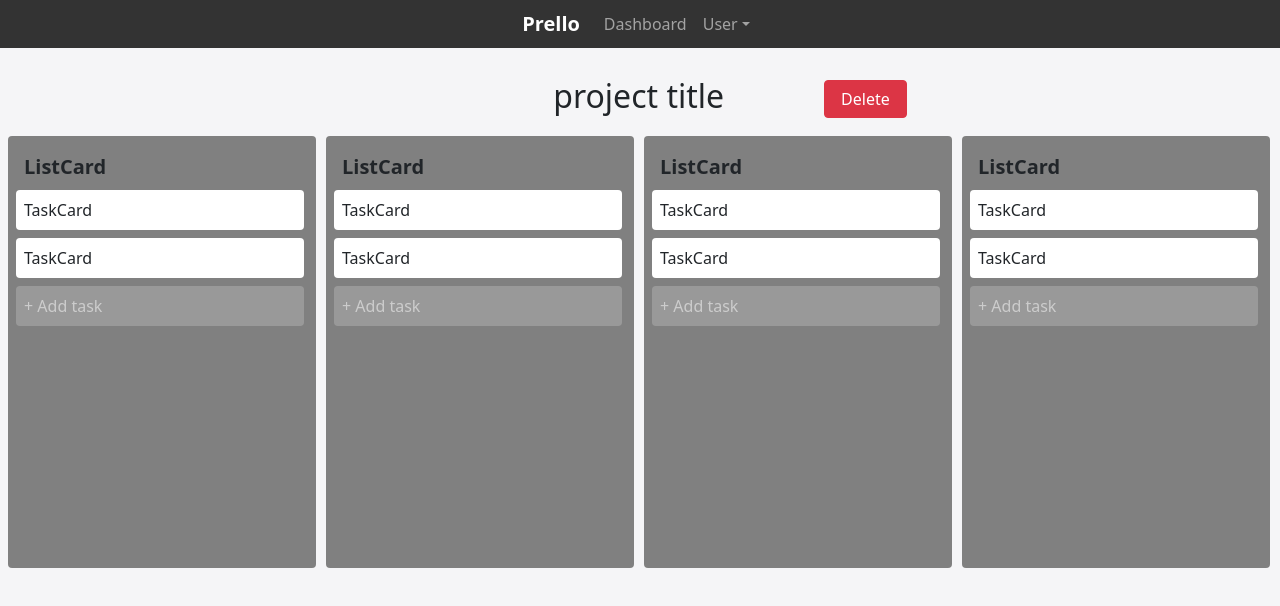
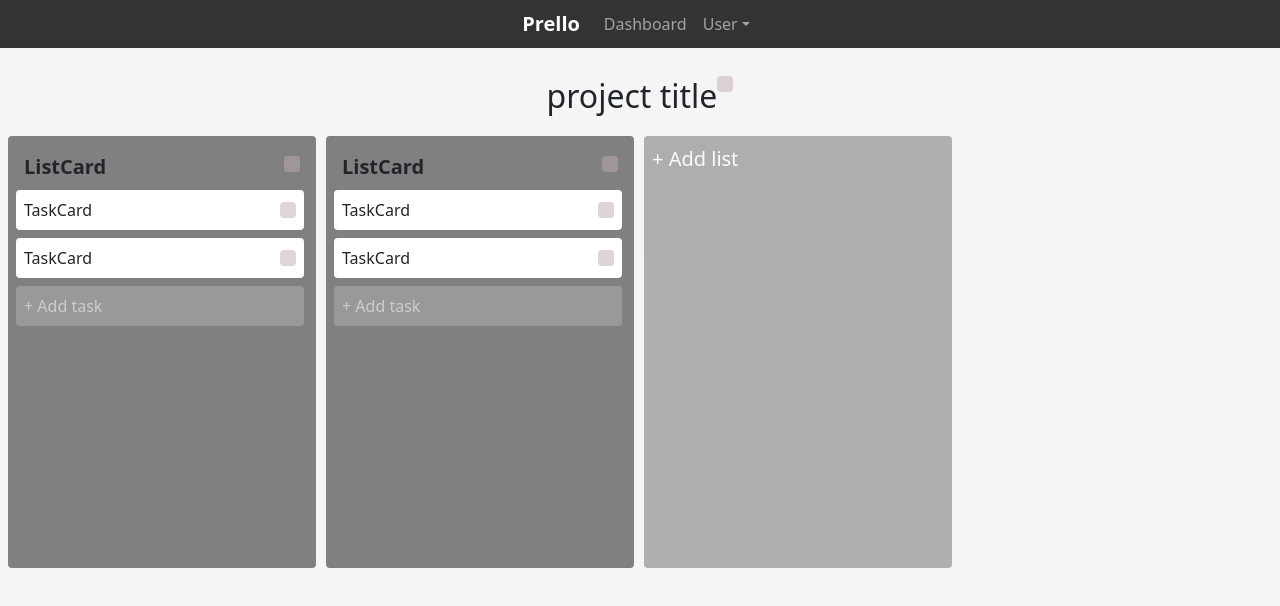
Before and after one commit to davud600/project-manager-2, a React (Create React App) app in the folder client/: page /project in a window 1280 px wide. Shown: the top 606 px of the page. Built offline with nearby package versions, Linux system fonts and the light colour scheme.

Commit message:
delete button

```diff
--- a/client/src/components/Title.js
+++ b/client/src/components/Title.js
@@ -13,7 +13,8 @@ export default function Title({ props }) {
     editTitle,
     inputClassName,
     inputStyle,
-    centered = false
+    centered = false,
+    deleteDocument
   } = props
 
   const titleRef = useRef()
@@ -21,11 +22,22 @@ export default function Title({ props }) {
 
   return (
     <div className={centered ? "text-center":""}>
-      {!isEditingTitle ? <p className={titleClassName}
+      {!isEditingTitle ?
+      <p className={titleClassName}
         style={titleStyle}
         onClick={() => setIsEditingTitle(true)}
       >
         {title}
+        <button className="btn p-0"
+          style={{
+            marginTop: ".275rem",
+            width: "1rem",
+            height: "1rem",
+            backgroundColor: "#bfafae",
+            opacity: "0.5"
+          }}
+          onClick={deleteDocument}
+        ></button>
       </p>:
       <input className={inputClassName}
         style={inputStyle}
--- a/client/src/components/home/Project.js
+++ b/client/src/components/home/Project.js
@@ -39,6 +39,9 @@ export default function Project() {
     // Edit title
   }
 
+  const deleteProject = () => {
+  }
+
   const projectListsProps = {
     gap: gap,
     cardFontSize: cardFontSize,
@@ -48,7 +51,7 @@ export default function Project() {
   const titleProps = {
     isEditingTitle: isEditingTitle,
     setIsEditingTitle: setIsEditingTitle,
-    titleClassName: "mt-4 mb-2 text-center editable-title",
+    titleClassName: "mt-4 mb-2 text-center editable-title d-flex justify-content-between",
     titleStyle: {
       fontSize: pageTitleFontSize,
       cursor: "pointer",
@@ -67,7 +70,8 @@ export default function Project() {
       opacity: "0.5",
       minWidth: "fit-content"
     },
-    centered: true
+    centered: true,
+    deleteDocument: deleteProject
   }
 
   return (
@@ -78,21 +82,7 @@ export default function Project() {
       <Header />
       <div className="d-flex flex-column">
         <div className="d-flex flex-row justify-content-center">
-          <div style={{
-            marginLeft: "5rem"
-          }}>
-            <Title props={titleProps}></Title>
-          </div>
-          <div style={{
-            marginTop: "2rem"
-          }}>
-            <button className="btn btn-danger"
-              style={{
-                paddingLeft: "1rem",
-                paddingRight: "1rem"
-              }}
-            >Delete</button>
-          </div>
+          <Title props={titleProps}></Title>
         </div>
         <ProjectLists props={projectListsProps} />
       </div>
--- a/client/src/components/home/lists/ListCard.js
+++ b/client/src/components/home/lists/ListCard.js
@@ -8,9 +8,6 @@ export default function ListCard({ props }) {
     cardWidth,
     taskFontSize
   } = props
-  const listTasksProps = {
-    taskFontSize: taskFontSize
-  }
   const CARD_COLOR = "grey"
 
   const [ isEditingTitle, setIsEditingTitle ] = useState(false)
@@ -24,12 +21,19 @@ export default function ListCard({ props }) {
     // Edit title
   }
 
+  const deleteList = () => {
+  }
+
+  const listTasksProps = {
+    taskFontSize: taskFontSize
+  }
   const titleProps = {
     isEditingTitle: isEditingTitle,
     setIsEditingTitle: setIsEditingTitle,
-    titleClassName: "m-2 fw-bold editable-title",
+    titleClassName: "m-2 fw-bold editable-title d-flex justify-content-between",
     titleStyle: {
-      fontSize: cardFontSize
+      fontSize: cardFontSize,
+      cursor: "pointer"
     },
     title: "ListCard",
     newTitle: newTitle,
@@ -40,7 +44,8 @@ export default function ListCard({ props }) {
       fontSize: cardFontSize,
       backgroundColor: "white",
       opacity: "0.25",
-    }
+    },
+    deleteDocument: deleteList
   }
 
   return (
--- a/client/src/components/home/lists/ProjectLists.js
+++ b/client/src/components/home/lists/ProjectLists.js
@@ -10,36 +10,6 @@ const lists = [
   },
   {
     _id: "00123456788",
-    title: "project kill john lennon list 2",
-    project_id: "123456789"
-  }
-  ,
-  {
-    _id: "00123456787",
-    title: "project kill john lennon list 2",
-    project_id: "123456789"
-  }
-  ,
-  {
-    _id: "00123456786",
-    title: "project kill john lennon list 2",
-    project_id: "123456789"
-  }
-  ,
-  {
-    _id: "00123456785",
-    title: "project kill john lennon list 2",
-    project_id: "123456789"
-  }
-  ,
-  {
-    _id: "00123456784",
-    title: "project kill john lennon list 2",
-    project_id: "123456789"
-  }
-  ,
-  {
-    _id: "00123456783",
     title: "project kill john lennon list 2",
     project_id: "123456789"
   }
@@ -80,7 +50,8 @@ export default function ProjectLists({ props }) {
     cardStyle: {
       minWidth: cardWidth,
       backgroundColor: CARD_COLOR,
-      opacity: "0.6"
+      opacity: "0.6",
+      cursor: "pointer"
     },
     textClassName: "m-2",
     textStyle: {
--- a/client/src/components/home/tasks/TaskCard.js
+++ b/client/src/components/home/tasks/TaskCard.js
@@ -18,10 +18,13 @@ export default function TaskCard({ props }) {
     // Edit title
   }
 
+  const deleteTask = () => {
+  }
+
   const titleProps = {
     isEditingTitle: isEditingTitle,
     setIsEditingTitle: setIsEditingTitle,
-    titleClassName: "m-2 editable-title",
+    titleClassName: "m-2 editable-title d-flex justify-content-between",
     titleStyle: {
       fontSize: taskFontSize
     },
@@ -34,7 +37,8 @@ export default function TaskCard({ props }) {
       fontSize: taskFontSize,
       backgroundColor: "white",
       opacity: "0.5"
-    }
+    },
+    deleteDocument: deleteTask
   }
 
   return (
--- a/client/src/index.css
+++ b/client/src/index.css
@@ -58,7 +58,6 @@ code {
 /* List card */
 .list-card {
   border-radius: 4px;
-  cursor: pointer;
 }
 .list-card:hover {
   /* opacity: 0.9; */
```
